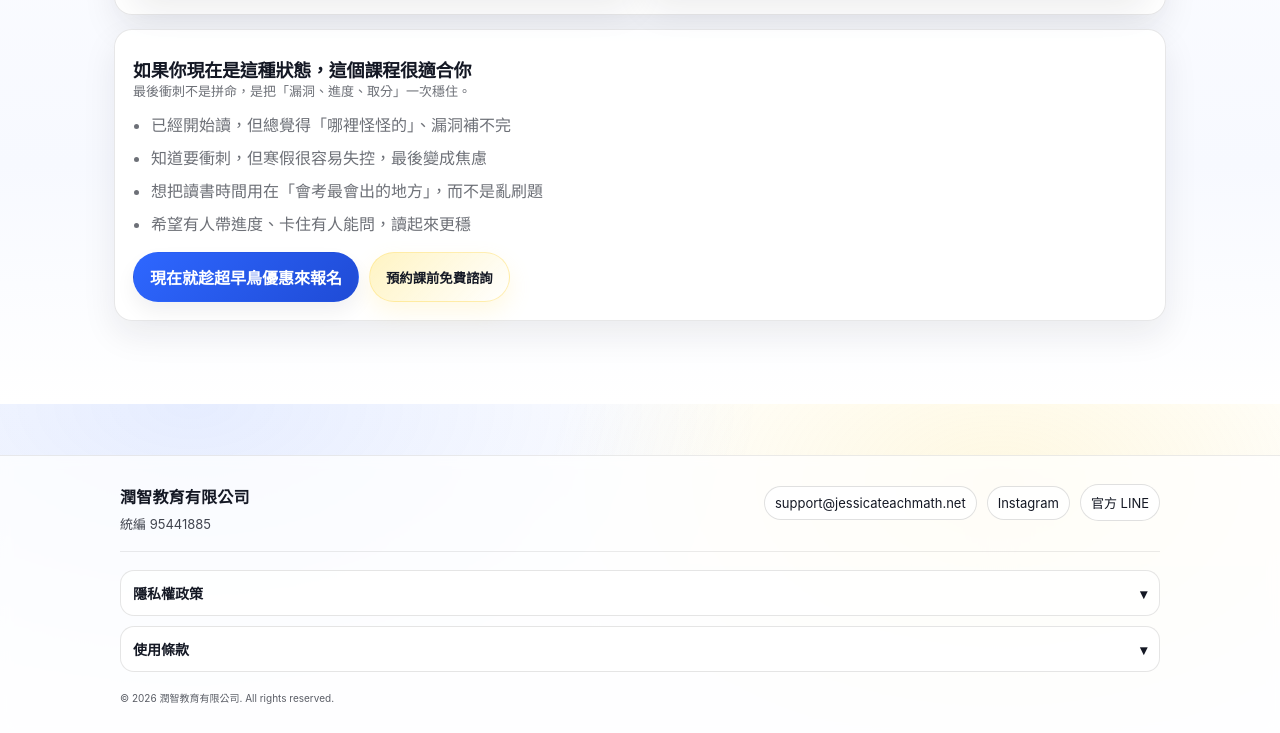
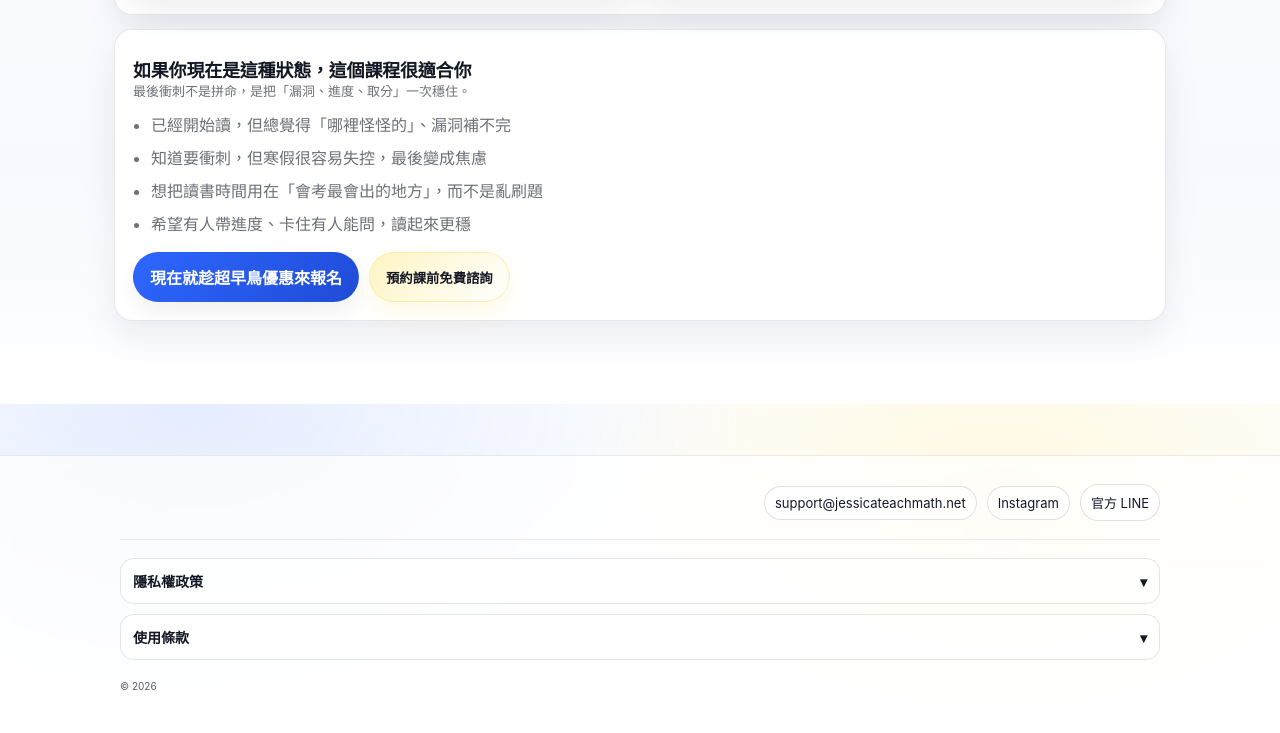
Before and after one commit to supportjes/jessicaclass, a plain HTML site: page index.html in a window 1280 px wide. Shown: the part 3596-4329 px from the top of the page. Drawn offline with Linux system fonts and the light colour scheme.

Commit message:
Update index.html

```diff
--- a/index.html
+++ b/index.html
@@ -1355,8 +1355,8 @@
             <div class="footer-wrap">
                 <div class="footer-top">
                     <div class="footer-brand">
-                        <div class="footer-title">潤智教育有限公司</div>
-                        <div class="footer-sub">統編 95441885</div>
+                        <div class="footer-title"></div>
+                        <div class="footer-sub"></div>
                     </div>
 
                     <div class="footer-contact">
@@ -1399,7 +1399,7 @@
                 </div>
 
                 <div class="footer-bottom">
-                    <small>© <span id="yearNow"></span> 潤智教育有限公司. All rights reserved.</small>
+                    <small>© <span id="yearNow"></span> </small>
                 </div>
             </div>
         </footer>
```
